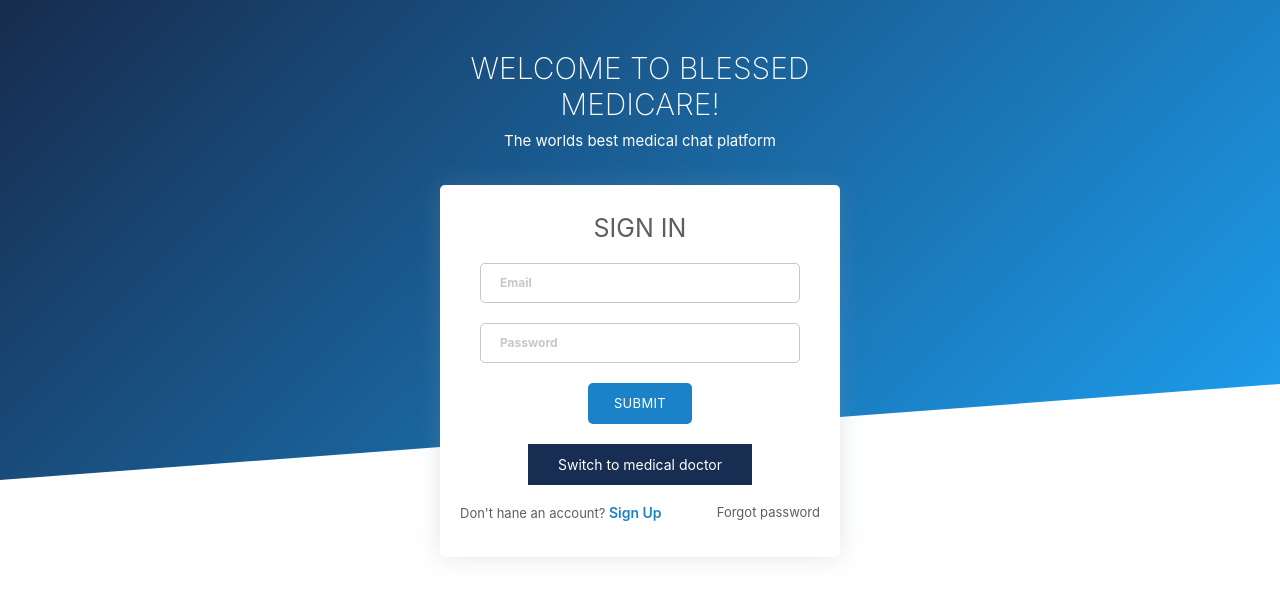
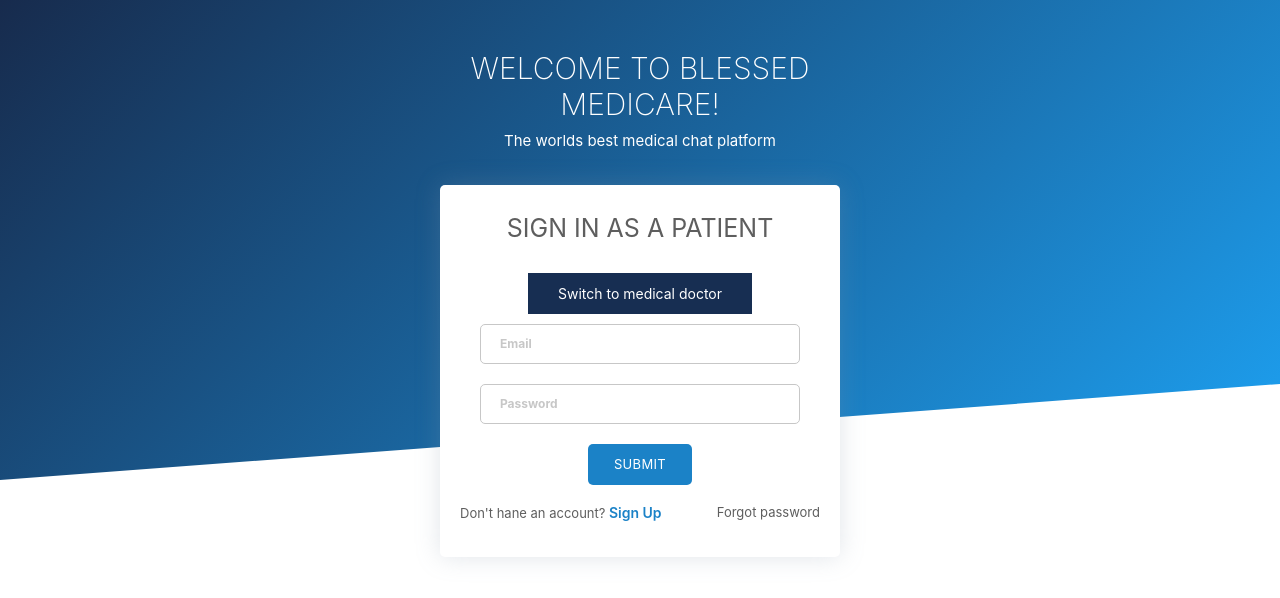
Before and after one commit to beatz-steph/medicare, a React (Create React App) app: page / in a window 1280 px wide. Shown: the top 598 px of the page. Built offline with nearby package versions, Linux system fonts and the light colour scheme; no server answers.

Commit message:
fixed layout for switching between patient and doctor during sign in and sign up

```diff
--- a/public/index.html
+++ b/public/index.html
@@ -2,7 +2,10 @@
 <html lang="en">
 	<head>
 		<meta charset="utf-8" />
-		<link rel="icon" href="%PUBLIC_URL%/favicon.ico" />
+		<link rel="apple-touch-icon" sizes="180x180" href="/apple-touch-icon.png" />
+		<link rel="icon" type="image/png" sizes="32x32" href="/favicon-32x32.png" />
+		<link rel="icon" type="image/png" sizes="16x16" href="/favicon-16x16.png" />
+		<link rel="manifest" href="/site.webmanifest" />
 		<link
 			href="https://fonts.googleapis.com/css?family=Montserrat:200,400,700&display=swap"
 			rel="stylesheet"
@@ -36,7 +39,7 @@
       work correctly both with client-side routing and a non-root public URL.
       Learn how to configure a non-root public URL by running `npm run build`.
     -->
-		<title>Blabber | World best field Service management platform</title>
+		<title>Medicare | World best online medical patform</title>
 	</head>
 	<body>
 		<noscript>You need to enable JavaScript to run this app.</noscript>
--- a/src/components/sign-in/signin.component.jsx
+++ b/src/components/sign-in/signin.component.jsx
@@ -40,7 +40,17 @@ const SignIn = ({ dispatch, setShowSignUp }) => {
 
 	return (
 		<form onSubmit={handleSubmit} className="sign-up-form">
-			<div className="form__title">Sign In</div>
+			<div className="form__title">
+				Sign In as a{`${occupation ? ' patient' : ' doctor'}`}
+			</div>
+			<div
+				onClick={() => {
+					setOccupation(!occupation);
+				}}
+				className="switch_button"
+			>
+				{occupation === true ? 'Switch to medical doctor' : 'Switch to patient'}
+			</div>
 			<FormInput
 				type="email"
 				value={email}
@@ -56,14 +66,7 @@ const SignIn = ({ dispatch, setShowSignUp }) => {
 				placeholder="Password"
 			/>
 			<Button placeholder="Sign In" />
-			<div
-				onClick={() => {
-					setOccupation(!occupation);
-				}}
-				className="switch_button"
-			>
-				{occupation === true ? 'Switch to medical doctor' : 'Switch to patient'}
-			</div>
+
 			<div className="auth__bottom">
 				<h3 className="auth__swap" onClick={() => setShowSignUp(true)}>
 					Don't hane an account?
--- a/src/components/sign-up/signup.component.jsx
+++ b/src/components/sign-up/signup.component.jsx
@@ -51,9 +51,11 @@ const SignUp = ({ dispatch, setShowSignUp }) => {
 
 	return (
 		<form onSubmit={_handleSubmit} className="sign-up-form">
-			<div className="form__title">Sign Up</div>
+			<div className="form__title">
+				Sign Up as a {patient ? 'patient' : 'doctor'}
+			</div>
 			<div onClick={() => setPatient(!patient)} className="switch">
-				{patient ? 'Patient' : 'doctor'}
+				{!patient ? 'Switch to Patient' : 'Switch to Doctor'}
 			</div>
 			<FormInput
 				type="text"
--- a/src/components/sign-up/signup.styles.scss
+++ b/src/components/sign-up/signup.styles.scss
@@ -58,5 +58,6 @@
     background-color: #172D50;
     color: #fff;
     margin: 1rem auto;
-    font-size: 1.6rem;
+    font-size: 1.4rem;
+    cursor: pointer;
   }
--- a/src/screens/dashboard/dashbaord.screens.jsx
+++ b/src/screens/dashboard/dashbaord.screens.jsx
@@ -8,6 +8,7 @@ import { Switch, Route } from 'react-router-dom';
 
 import NewsFeed from '../../screens/sub/newsfeed.screen';
 import ChatScreen from '../sub/chat.screen';
+import PatientsList from '../sub/patientListView';
 
 let socket = io('https://medicare-server.herokuapp.com/');
 class Dashboard extends React.Component {
@@ -93,6 +94,9 @@ class Dashboard extends React.Component {
 						<Route path={`${this.props.match.path}/drugrequest`}>
 							<div>drug request screen</div>
 						</Route>
+						<Route path={`${this.props.match.path}/patients`}>
+							<PatientsList patients={this.state.patients} />
+						</Route>
 						<Route path={`${this.props.match.path}/emergencyrequest`}>
 							<div>emergency request screen</div>
 						</Route>
--- a/src/screens/sub/chat.screen.js
+++ b/src/screens/sub/chat.screen.js
@@ -234,7 +234,9 @@ class ChatScreen extends React.Component {
 						return (
 							<UserListItem
 								color={
-									patient.id === this.state.selectedChatId ? 'blue' : 'white'
+									patient._id === this.state.selectedChatId
+										? 'rgba(0,0,0,.25)'
+										: '#fff'
 								}
 								key={patient._id}
 								onClick={() =>
--- /dev/null
+++ b/src/screens/sub/patientListView.js
@@ -0,0 +1,7 @@
+import React from 'react';
+
+const PatientsList = ({ patients }) => {
+	return <div>patients list screen</div>;
+};
+
+export default PatientsList;
```
Also changed, not shown: 1 other file (tests, documents, lock files or other folders).
